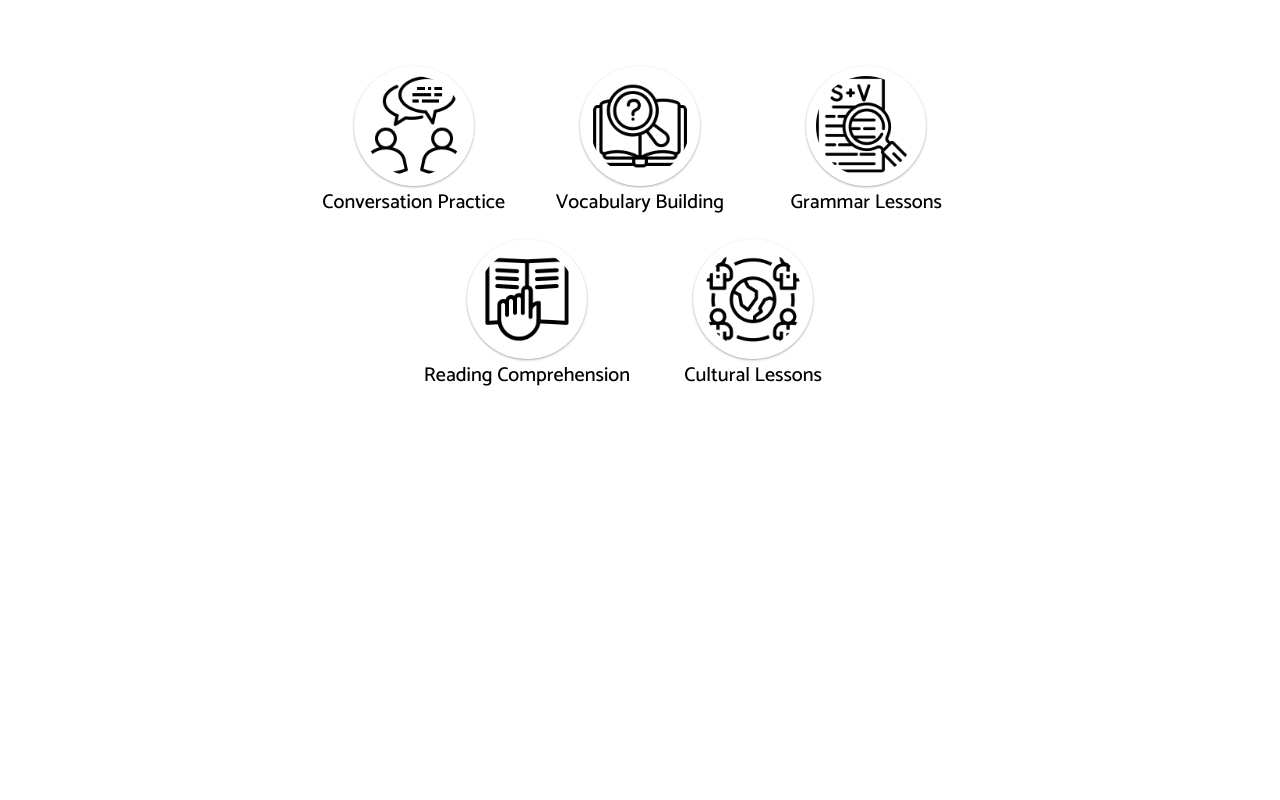
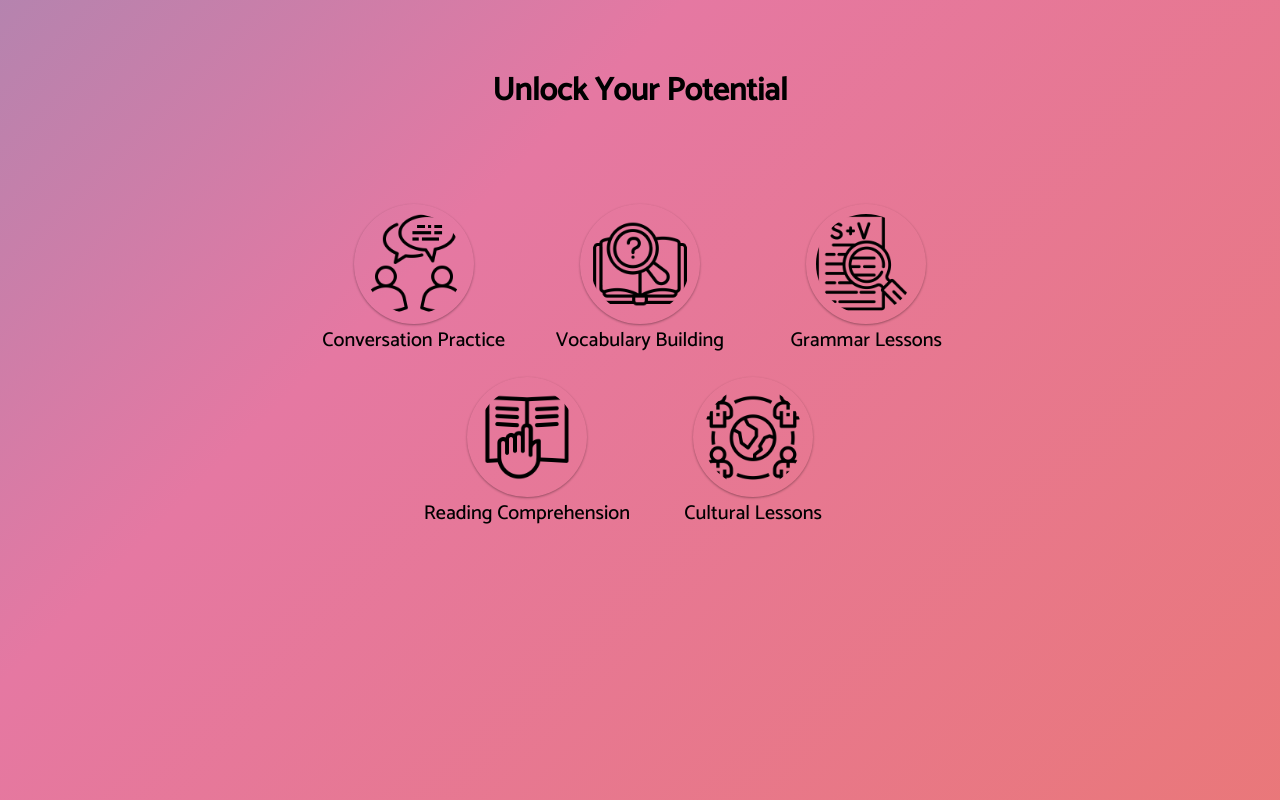
Before and after one commit to ShawnZhang0828/language-learning-app, a React (Create React App) app in the folder client/: page /main in a window 1280 px wide. Built offline with nearby package versions, Linux system fonts and the light colour scheme.

Commit message:
add background effect and improve subfeature popup

```diff
--- a/client/src/components/MainPage.js
+++ b/client/src/components/MainPage.js
@@ -1,5 +1,6 @@
 import React, { useState } from 'react'
 import Modal from '@mui/material/Modal';
+import Zoom from '@mui/material/Zoom';
 
 import "../styles/MainPage.css"
 import { features } from '../controllers/FeatureController'
@@ -10,31 +11,39 @@ import SubfeatureList from './SubfeatureList';
 function MainPage() {
 
     const [selectedFeature, setSelectedFeature] = useState("");
+    const [zoom, setZoom] = useState(false);
 
     const handleFeatureSelected = (feature) => {
         setSelectedFeature(feature);
-    }
+        setZoom(true);
+    };
 
     const handleFeatureUnselected = () => {
         setSelectedFeature("");
-    }
+        setZoom(false);
+    };
 
     return (
         <div className='all-feature-container'>
-            <IconGrid options={features} handleCellSelected={handleFeatureSelected}/>
+            <h1>Unlock Your Potential</h1>
+            <div
+                className='icon-grid-container'
+                style={{ opacity: selectedFeature == "" ? 1 : 0.3}}>
+                <IconGrid options={features} handleCellSelected={handleFeatureSelected}/>
+            </div>
             {features.map(feature => (
                 <Modal
                     open={selectedFeature === feature.value}
                     onClose={handleFeatureUnselected}
-                    // hideBackdrop={true}
                     id='subfeature-popup'
                     key={feature.value}>
-                        <div id='subfeature-list-container'>
-                            <SubfeatureList subfeatures={feature.subfeature}/>
-                        </div>
+                        <Zoom in={zoom}>
+                            <div id='subfeature-list-container'>
+                                <SubfeatureList subfeatures={feature.subfeature}/>
+                            </div>
+                        </Zoom>
                 </Modal>
             ))}
-
         </div>
     )
 }
--- a/client/src/index.css
+++ b/client/src/index.css
@@ -8,9 +8,30 @@ body {
   font-family: 'Catamaran', sans-serif;
   -webkit-font-smoothing: antialiased;
   -moz-osx-font-smoothing: grayscale;
+
+  background: linear-gradient(-45deg, #ee7752, #e578a2, #23a6d5, #23d5ab);
+  background-size: 400% 400%;
+  animation: gradient 15s ease infinite;
 }
 
 code {
   font-family: source-code-pro, Menlo, Monaco, Consolas, 'Courier New',
     monospace;
 }
+
+html, body {
+  width: 100%;
+  height:100%;
+}
+
+@keyframes gradient {
+    0% {
+        background-position: 0% 50%;
+    }
+    50% {
+        background-position: 100% 50%;
+    }
+    100% {
+        background-position: 0% 50%;
+    }
+}
--- a/client/src/styles/MainPage.css
+++ b/client/src/styles/MainPage.css
@@ -1,22 +1,30 @@
+.all-feature-container {
+    display: flex;
+    flex-direction: column;
+    align-items: center;
+    justify-content: center;
+    height: 80vh;
+}
+
 #subfeature-popup {
+    display: flex;
+    flex-direction: column;
+    align-items: center;
+    justify-content: center;
+    width: 100vw;
+    height: 100vh;
 }
 
 .MuiBackdrop-root {
-    background-color:rgb(250, 235, 215, 0) !important;
+    background-color:rgba(250, 235, 215, 0) !important;
     height: 100vh !important;
     width: 100vw !important;
 }
 
 #subfeature-list-container {
-    position: absolute;
-    top: 50%;
-    left: 50%;
-    right: auto;
-    bottom: auto;
     width: auto;
     height: auto;
-    transform: translate(-50%, -50%);
-    background-color:rgb(250, 235, 215, 1);
+    background-color:rgba(250, 235, 215, 1);
 
     padding: 20px;
     border-radius: 20px;
@@ -33,7 +41,7 @@
     flex-direction: row;
     align-items: center;
     padding-bottom: 3px;
-
+    transition-duration: 500ms;
 }
 
 .subfeature-container:hover {
@@ -45,3 +53,7 @@
     height: auto;
     padding-right: 25px;
 }
+
+.icon-grid-faded {
+    opacity: 0.3;
+}
```
